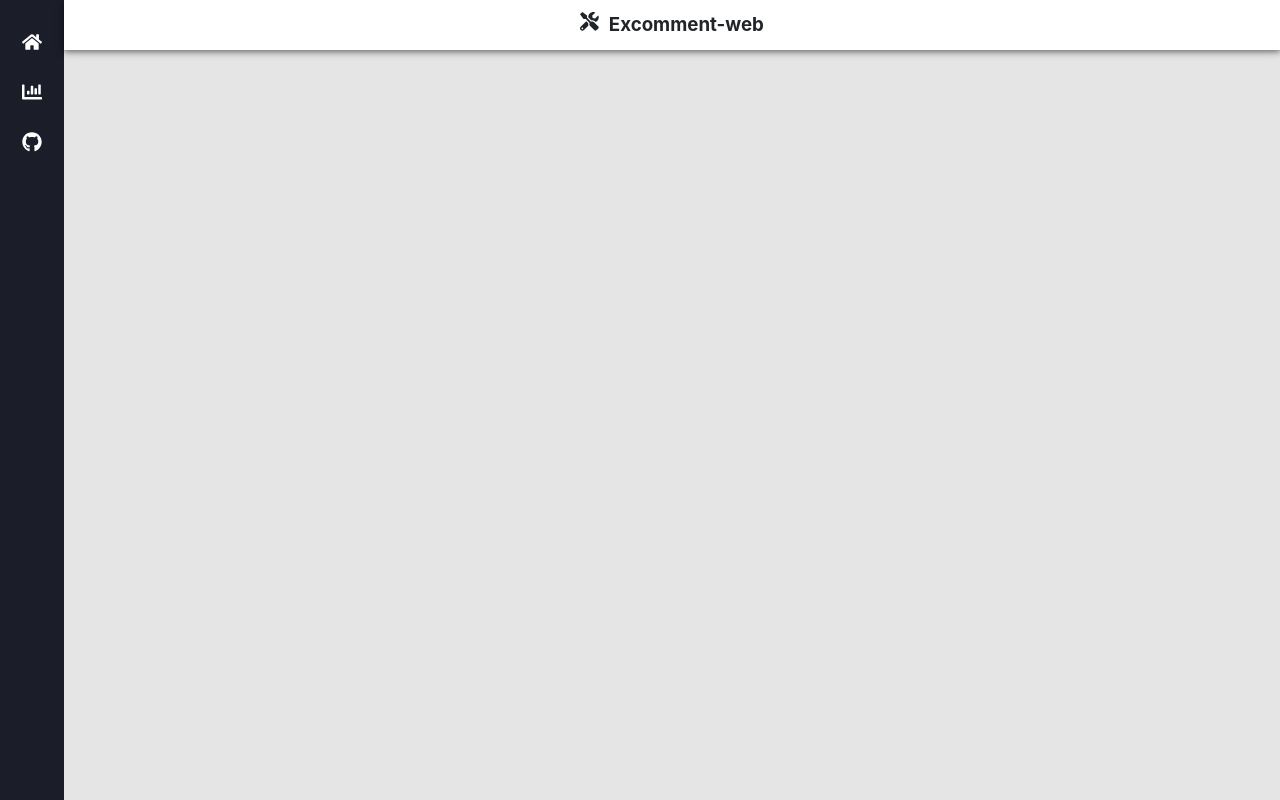
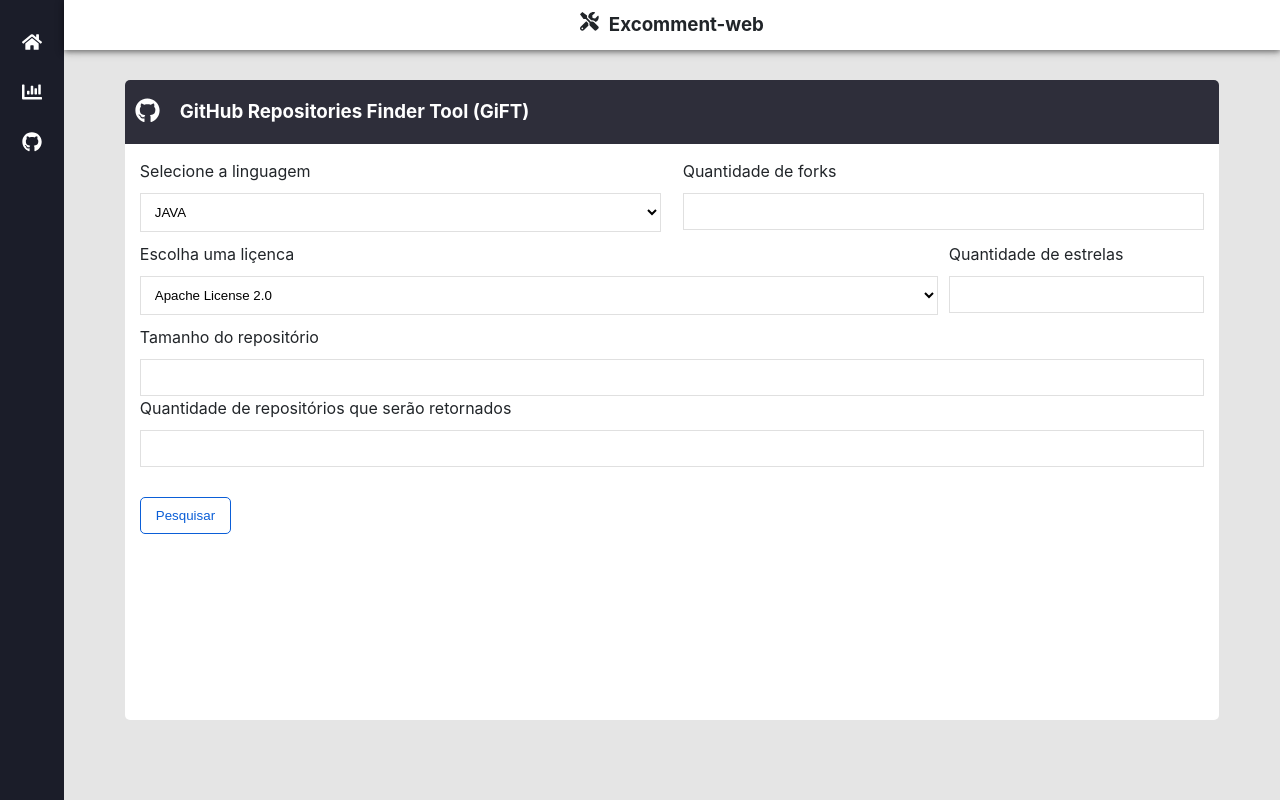
Before and after one commit to Diogoloiola/excomment-frontend, a React (Create React App) app: page /gift in a window 1280 px wide. Built offline with nearby package versions, Linux system fonts and the light colour scheme.

Commit message:
ajustando o form da da gift

```diff
--- a/src/components/Gift/index.jsx
+++ b/src/components/Gift/index.jsx
@@ -1,5 +1,76 @@
-export default function Gift() {
+import {
+        Container,
+        Header,
+        Select,
+        W49,
+        FormGroup,
+        Content,
+        W75,
+        W24,
+        Form,
+        Button
+} from "./style"
+import { FaGithub } from "react-icons/fa";
+import Input from '../Input'
+import Languages from '../../data/languages.js'
+import Licenses from '../../data/licenses.js'
+
+function createOption( data, type )
+{
+    if ( type === 1 ) {
+        return data.map( element => <option value={element}>{element.toUpperCase()}</option> )
+    } else if ( type === 2 ) {
+        return data.map( element => <option value={element.value}>{element.name}</option> )
+    }
+}
+
+export default function Gift()
+{
     return (
-        <div>Gift</div>
+        <Container>
+            <Header>
+                <span>
+                    <FaGithub />
+                </span>
+                <h3>GitHub Repositories Finder Tool (GiFT)</h3>
+            </Header>
+            <Content>
+                <form action="">
+                    <FormGroup>
+                        <W49>
+                            <label htmlFor="">Selecione a linguagem</label>
+                            <Select name="" id="">
+                                {createOption( Languages, 1 )}
+                            </Select>
+                        </W49>
+                        <W49>
+                            <label htmlFor="">Quantidade de forks</label>
+                            <Input type="number" />
+                        </W49>
+                    </FormGroup>
+                    <FormGroup>
+                        <W75>
+                            <label htmlFor="">Escolha uma liçenca</label>
+                            <Select name="" id="">
+                                {createOption( Licenses, 2 )}
+                            </Select>
+                        </W75>
+                        <W24>
+                            <label htmlFor="">Quantidade de estrelas</label>
+                            <Input type="number" />
+                        </W24>
+                    </FormGroup>
+                    <Form>
+                        <label htmlFor="">Tamanho do repositório</label>
+                        <Input type="number" />
+                    </Form>
+                    <Form>
+                        <label htmlFor="">Quantidade de repositórios que serão retornados</label>
+                        <Input type="number" />
+                    </Form>
+                    <Button>Pesquisar</Button>
+                </form>
+            </Content>
+        </Container>
     )
 }
--- a/src/components/Gift/style.js
+++ b/src/components/Gift/style.js
@@ -0,0 +1,92 @@
+import styled from "styled-components";
+
+export const Container = styled.section`
+  width: 90%;
+  height: 80%;
+  background-color: #fff;
+  border-radius: 5px;
+  margin: auto;
+  margin-top: 30px;
+  position: relative;
+`;
+
+export const Header = styled.header`
+  width: 100%;
+  height: 10%;
+  background-color: #2e2e3a;
+  color: #fff;
+  display: flex;
+  align-items: center;
+  border-top-left-radius: 5px;
+  border-top-right-radius: 5px;
+  span {
+    font-size: 25px;
+    margin-top: 5px;
+    margin-left: 10px;
+    margin-right: 20px;
+  }
+`
+
+export const Content = styled.section`
+  padding: 15px;
+`
+
+export const Select = styled.select `
+    width: 100%;
+    padding: 10px;
+    display: block;
+    border: none;
+    outline: none;
+    border: 1px solid #E0E0E0;
+    background-color: #fff;
+`
+
+export const FormGroup = styled.section`
+  display: flex;
+  justify-content: space-between;
+  margin-bottom: 10px;
+`
+
+export const Form = styled.section`
+  width: 100%;
+  label {
+    display: block;
+    margin-bottom: 10px;
+  }
+`
+
+export const W24 = styled.div`
+  width: 24%;
+  label {
+    display: block;
+    margin-bottom: 10px;
+  }
+`
+
+export const W49 = styled.div`
+  width: 49%;
+  label {
+    display: block;
+    margin-bottom: 10px;
+  }
+`
+
+export const W75 = styled.div`
+  width: 75%;
+  label {
+    display: block;
+    margin-bottom: 10px;
+  }
+`
+
+export const Button = styled.button`
+  padding: 10px 15px;
+  margin-top: 30px;
+  outline: none;
+  border: none;
+  background-color: #fff;
+  cursor: pointer;
+  border-radius: 5px;
+  border: 1px solid #0B5ED7;
+  color: #0B5ED7;
+`
--- a/src/components/Input/style.js
+++ b/src/components/Input/style.js
@@ -7,5 +7,5 @@
     display: block;
     border: none;
     outline: none;
-    border-bottom: 1px solid #E0E0E0;
+    border: 1px solid #E0E0E0;
 `
--- a/src/components/Layout/index.jsx
+++ b/src/components/Layout/index.jsx
@@ -2,6 +2,7 @@
 import { FaChartBar, FaHome, FaGithub } from "react-icons/fa";
 import Header from '../Header';
 import Home from '../Home';
+import Gift from '../Gift'
 
 import { BrowserRouter as Router, Route } from 'react-router-dom';
 
@@ -35,6 +36,7 @@
                 <Header />
                 <Router>
                     <Route path="/" exact render={() => <Home />} />
+                    <Route path="/gift" exact component={() => <Gift />} />
                 </Router>
             </RightSide>
         </Container>
```
